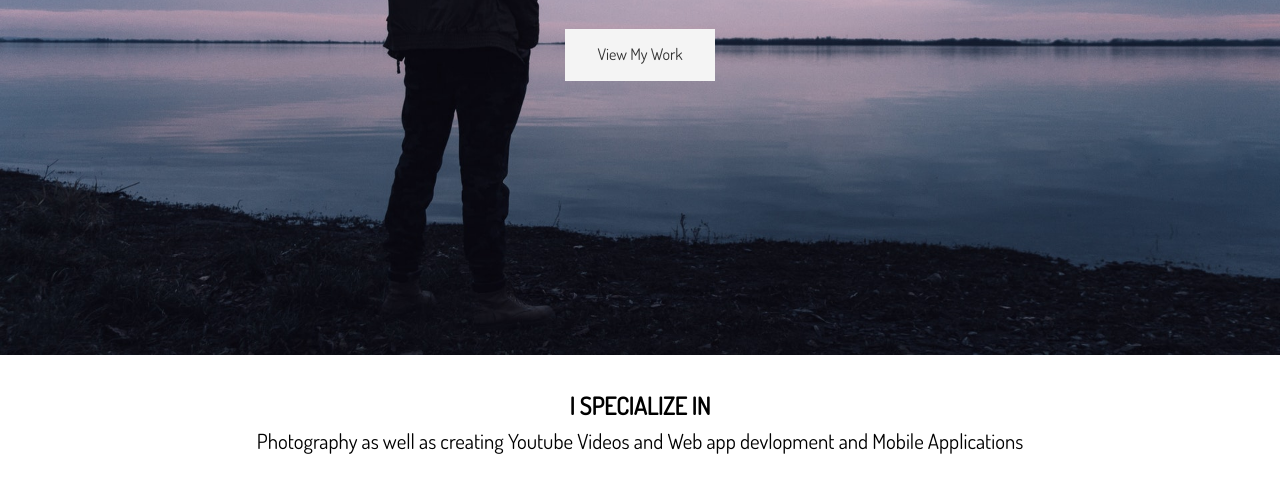
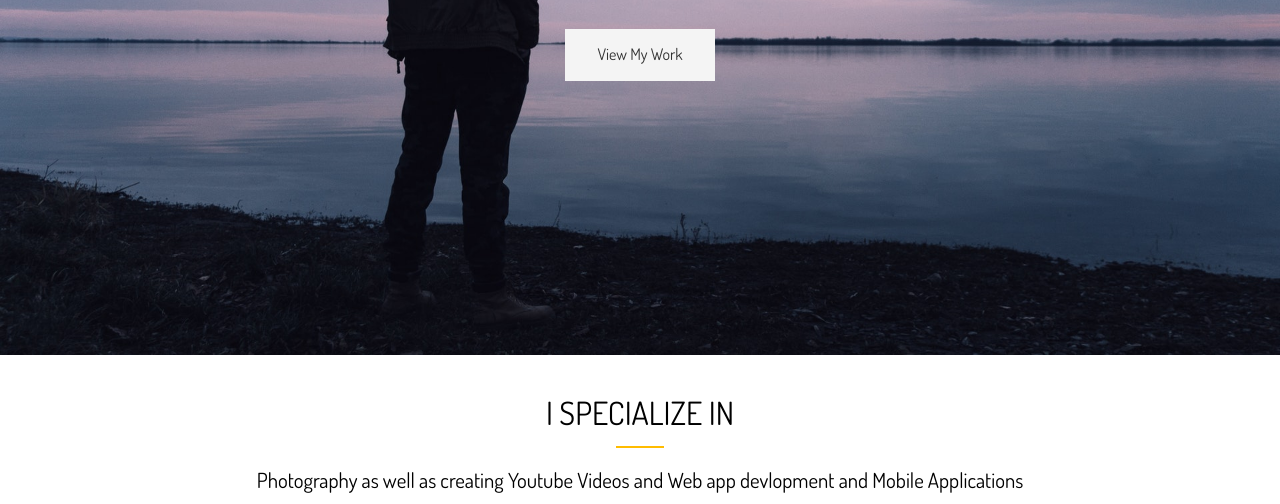
Before and after one commit to dilhansiriwardhana/simple-portfolio-website, a website: page dist/index.html in a window 1280 px wide. Shown: the part 445-949 px from the top of the page. Drawn offline with nearby package versions, Linux system fonts and the light colour scheme; files that its build step writes are made by us from their sources.

Commit message:
bottom-line , section-title made

```diff
--- a/scss/_utilities.scss
+++ b/scss/_utilities.scss
@@ -78,3 +78,20 @@ input[class^='btn-']:hover {
     margin: 4rem 0;
   }
 }
+
+.section-title {
+  font-size: 2rem;
+  display: block;
+  padding-bottom: 0.5rem;
+  text-align: center;
+  font-weight: 100;
+  text-transform: uppercase;
+}
+
+.bottom-line {
+  height: 2px;
+  width: 3rem;
+  background: $main-color;
+  display: block;
+  margin: 0 auto 1rem auto;
+}
```
